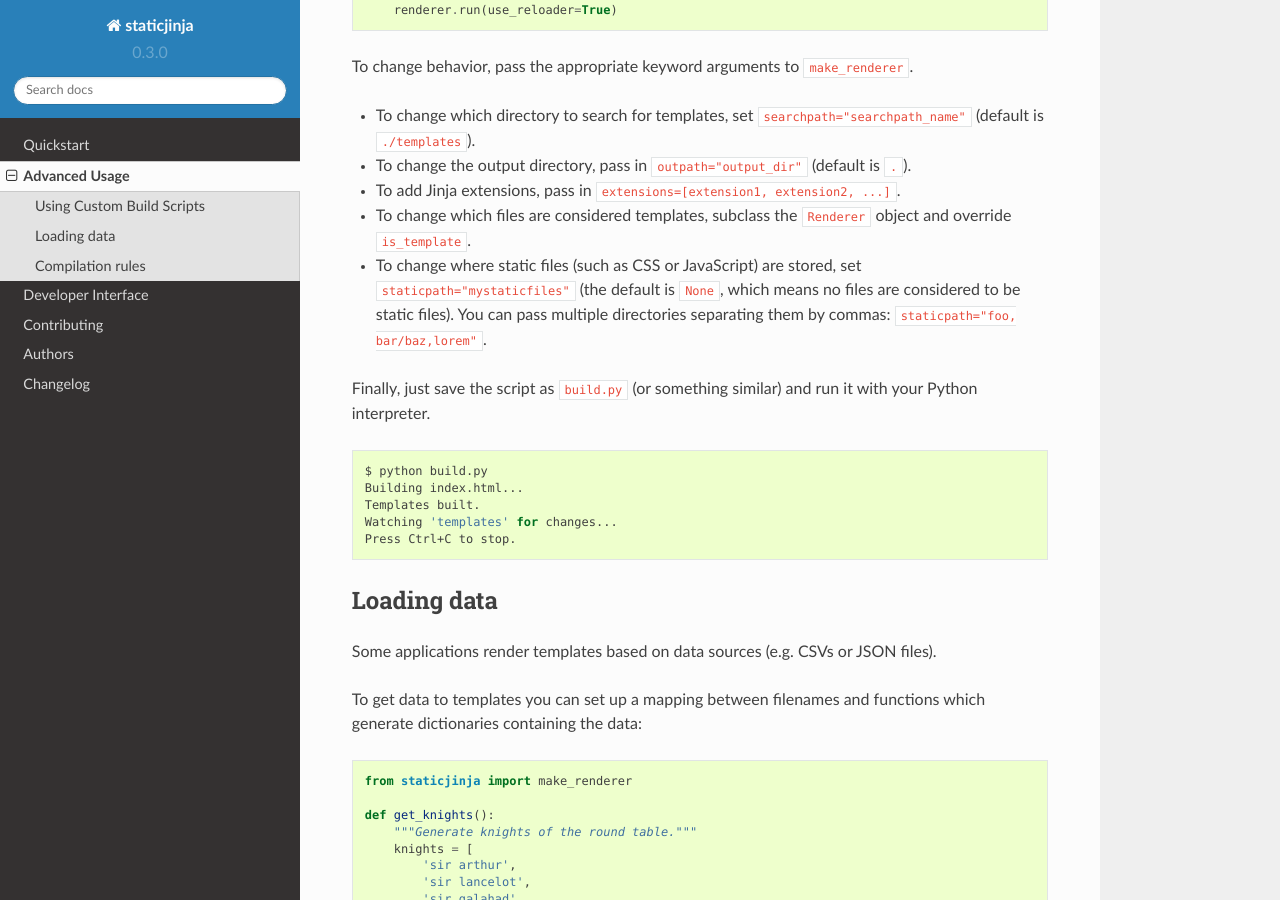
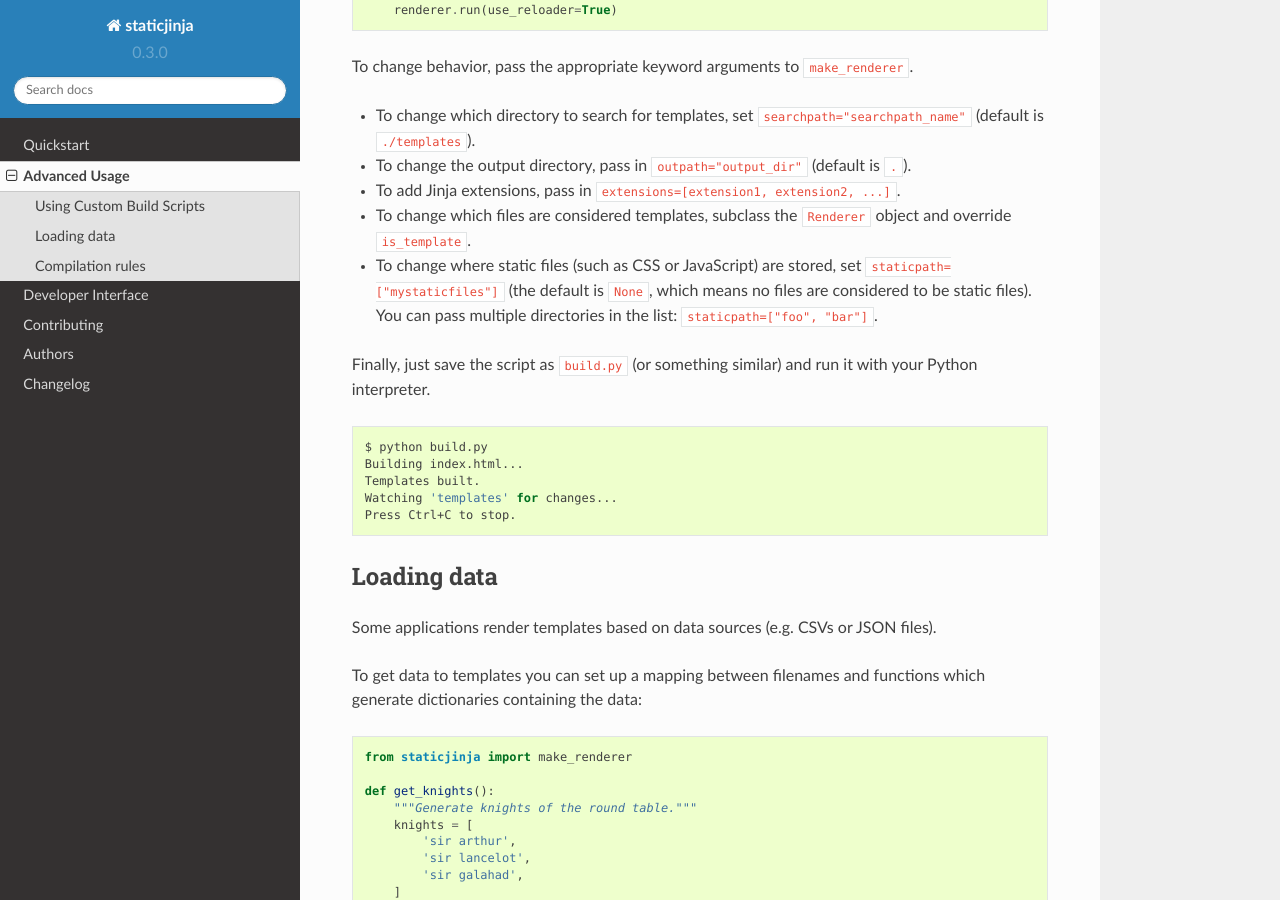
Before and after one commit to staticjinja/staticjinja, a Sphinx documentation site: the page built from docs/user/advanced.rst, in a window 1280 px wide and 900 px high, scrolled down 496 px. Built offline with Sphinx 7.4.7 and the Read the Docs theme 2.0.0, drawn with Linux system fonts in a browser that asks for light colours.

Commit message:
Tweak docs to mention lists instead of strings where applicable.

```diff
--- a/docs/user/advanced.rst
+++ b/docs/user/advanced.rst
@@ -36,10 +36,9 @@
 * To change which files are considered templates, subclass the
   ``Renderer`` object and override ``is_template``.
 * To change where static files (such as CSS or JavaScript) are stored,
-  set ``staticpath="mystaticfiles"`` (the default is ``None``, which
+  set ``staticpath=["mystaticfiles"]`` (the default is ``None``, which
   means no files are considered to be static files). You can pass
-  multiple directories separating them by commas: ``staticpath="foo,
-  bar/baz,lorem"``.
+  multiple directories in the list: ``staticpath=["foo", "bar"]``.
 
 Finally, just save the script as ``build.py`` (or something similar)
 and run it with your Python interpreter.
```
Also changed, not shown: 1 other file.
